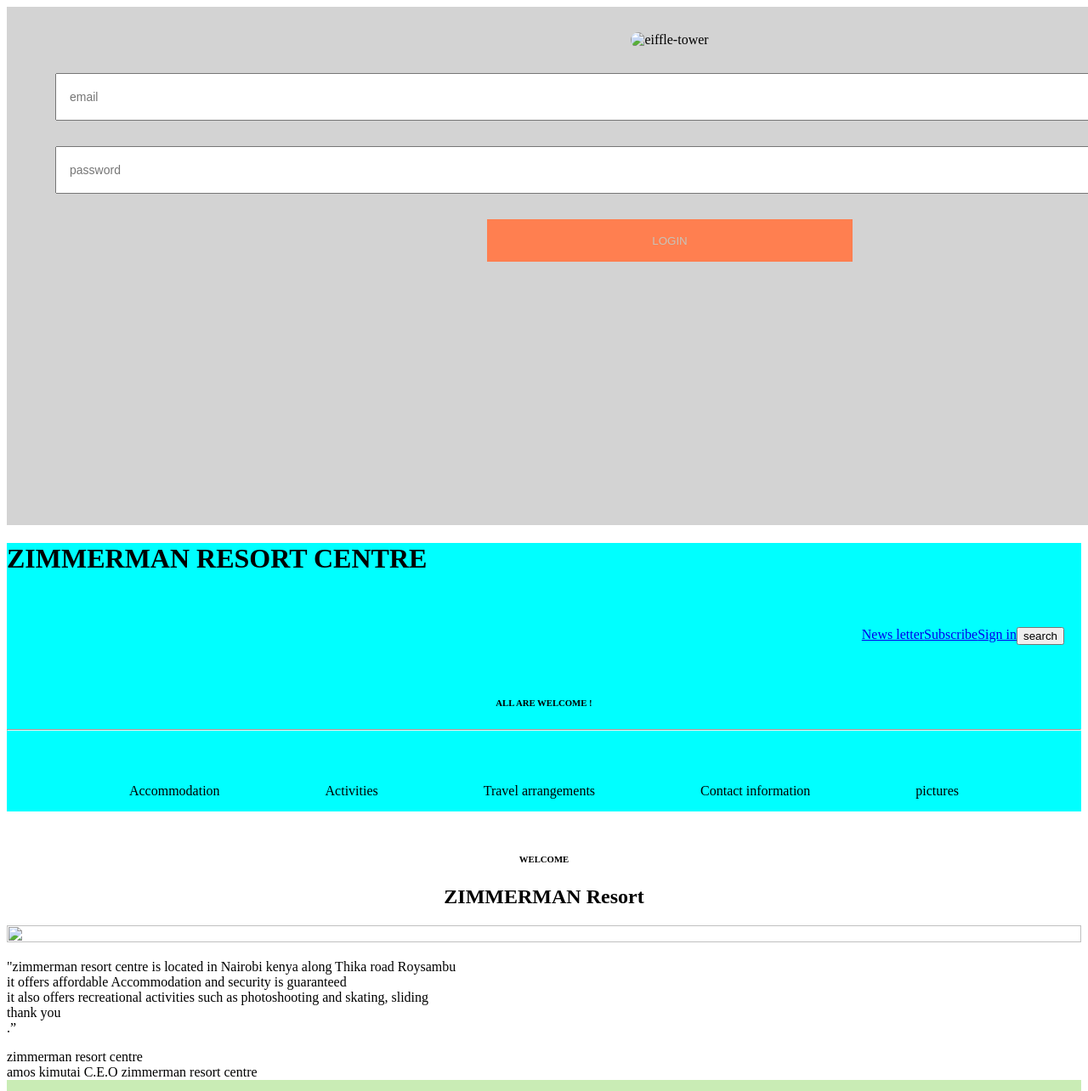
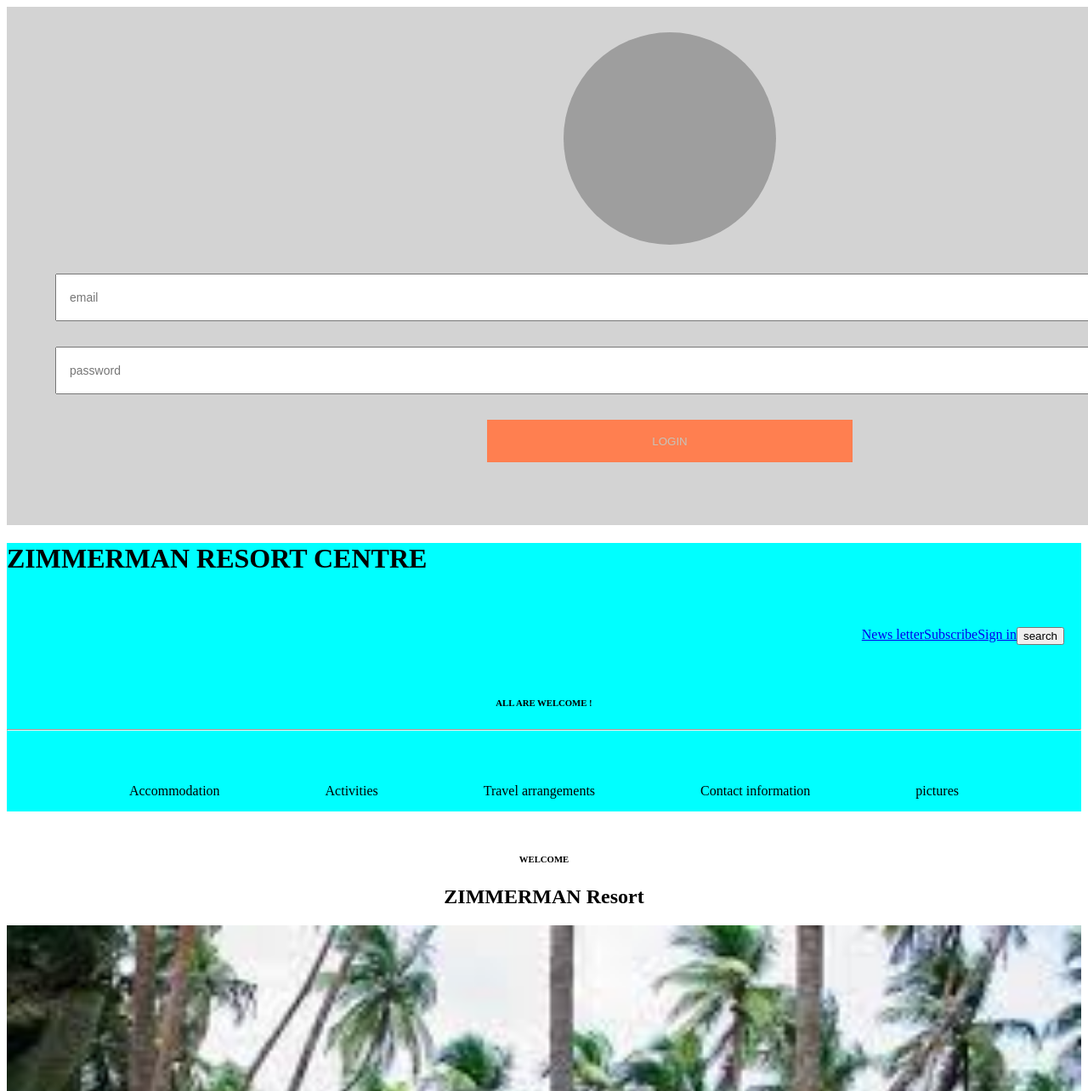
Before and after one commit to kimutaiamos/resot-website, a plain HTML site: page index.html in a window 1280 px wide. Shown: the top 1284 px of the page at 85% size. Drawn offline with Linux system fonts and the light colour scheme; the site is published under a folder, as on GitHub Pages, so addresses that start at the root find nothing.

Commit message:
added an image

```diff
--- a/index.html
+++ b/index.html
@@ -9,7 +9,7 @@
 </head>
 <body>
     <div class="card">
-        <img src="/assets/IMG_20210808_104922.png" alt="eiffle-tower" class="card-image">
+        <img src="assets/IMG_20210808_104922.png" alt="eiffle-tower" class="card-image">
         <input type="text" placeholder="email" class="card-input">
         <input type="password" placeholder="password" class="card-input">
         <button class="card-button">LOGIN</button>
@@ -36,7 +36,7 @@
     </div>
     <h6>WELCOME</h6>
     <h2>ZIMMERMAN Resort </h2>
-    <img src="/assets/resort.jpeg" height="100%" width="100%">
+    <img src="assets/resort.jpeg" height="100%" width="100%">
     <p class="tex-paragraph">
         "zimmerman resort centre is located in Nairobi kenya along Thika road Roysambu<br>
         it offers affordable Accommodation and security is guaranteed <br>
```
